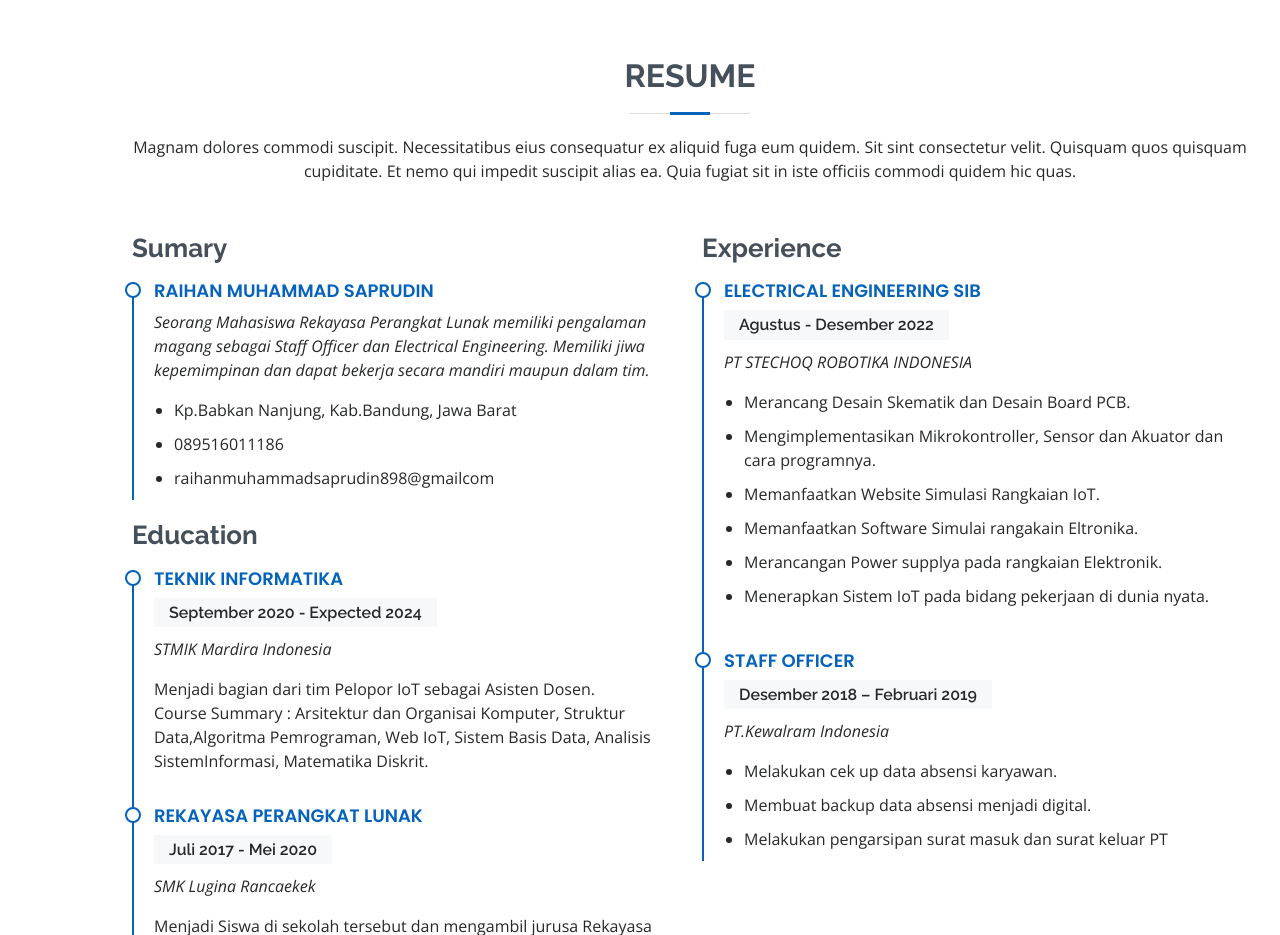
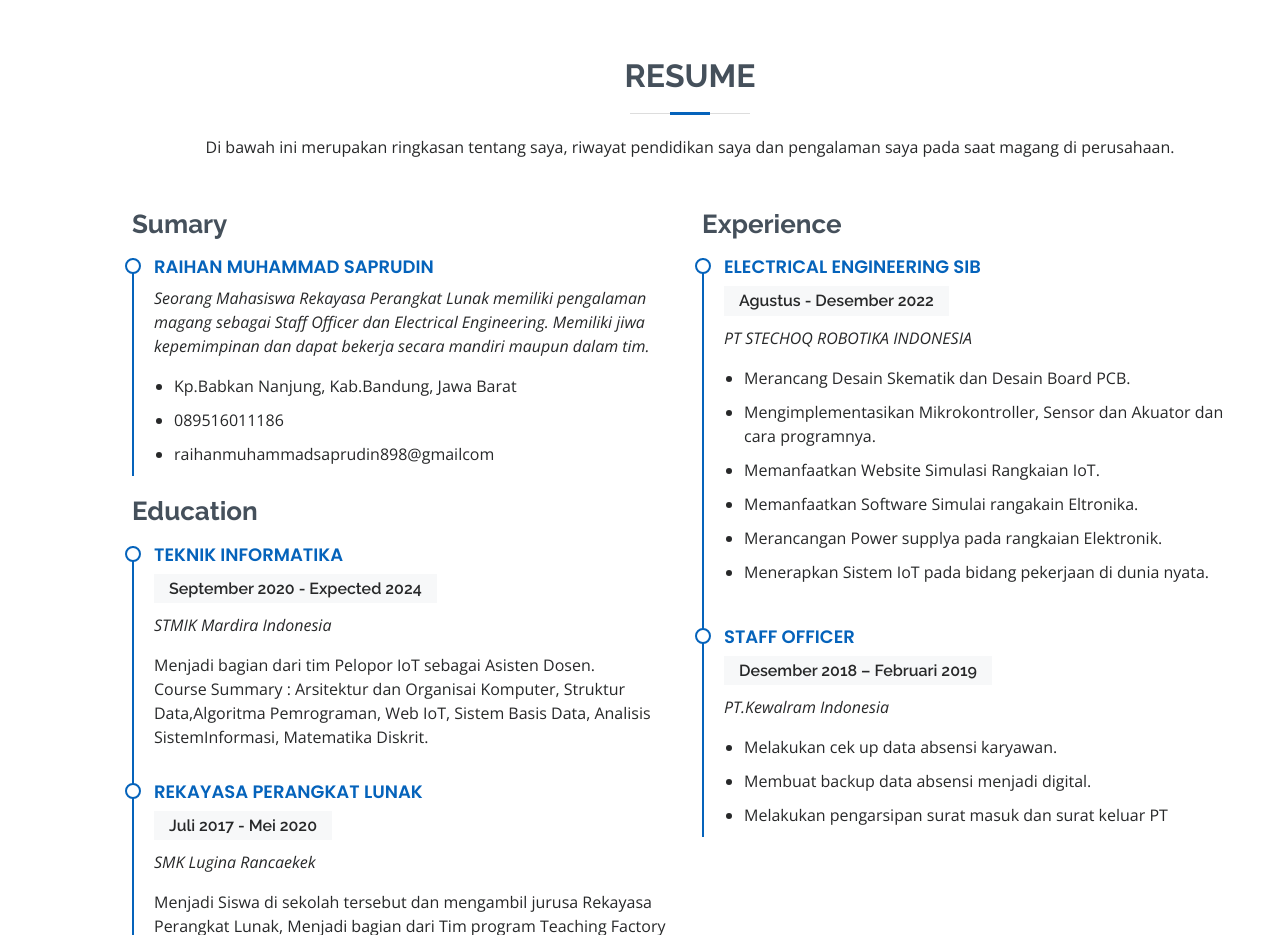
Before and after one commit to fsociety781/WebProfile, a plain HTML site: page index.html in a window 1280 px wide. Shown: the part 2060-2995 px from the top of the page. Drawn offline with nearby package versions, Linux system fonts and the light colour scheme.

Commit message:
Melakukan Update di bagian Resume

```diff
--- a/index.html
+++ b/index.html
@@ -207,7 +207,7 @@
 
         <div class="section-title">
           <h2>Resume</h2>
-          <p>Magnam dolores commodi suscipit. Necessitatibus eius consequatur ex aliquid fuga eum quidem. Sit sint consectetur velit. Quisquam quos quisquam cupiditate. Et nemo qui impedit suscipit alias ea. Quia fugiat sit in iste officiis commodi quidem hic quas.</p>
+          <p>Di bawah ini merupakan ringkasan tentang saya, riwayat pendidikan saya dan pengalaman saya pada saat magang di perusahaan. </p>
         </div>
 
         <div class="row">
```
